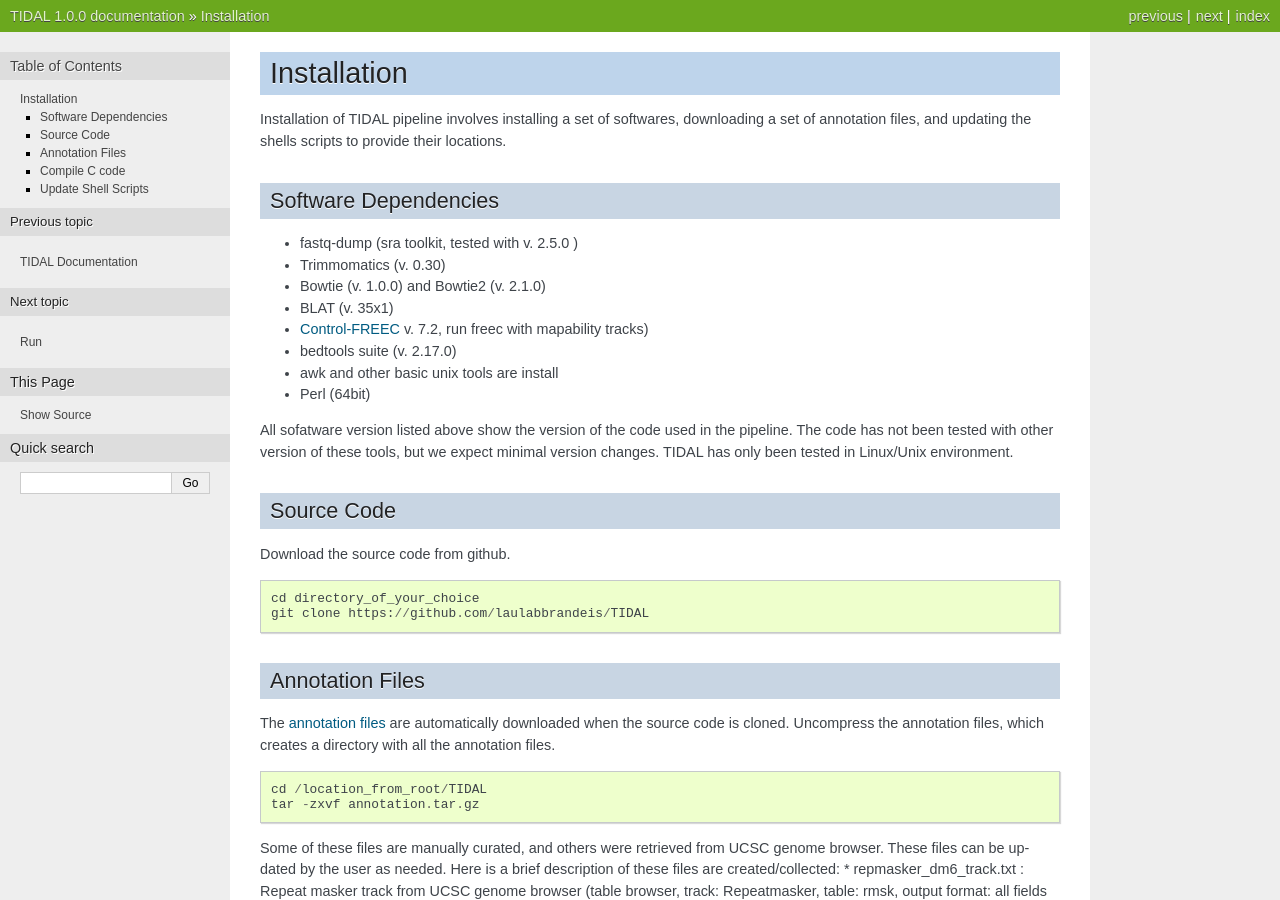
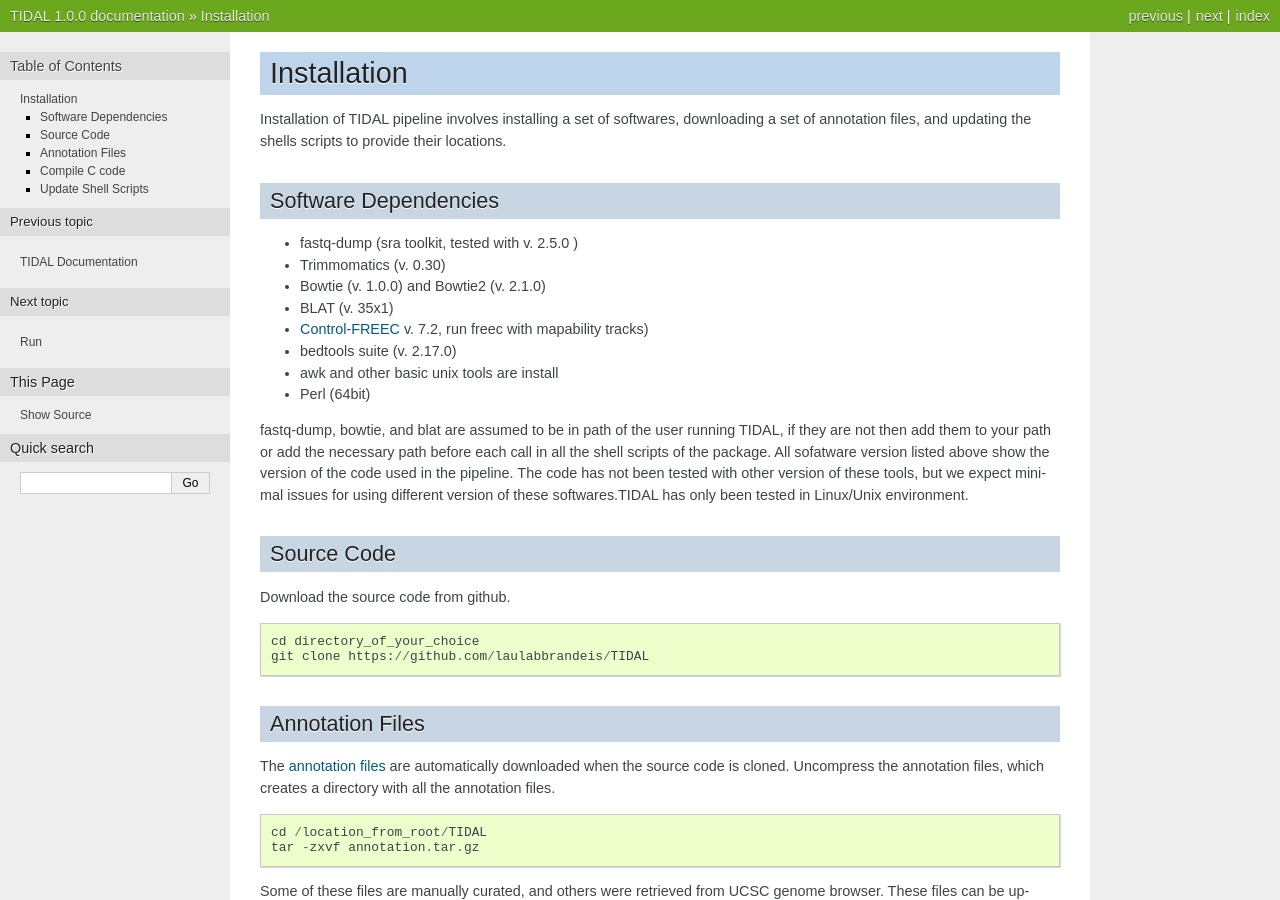
Before and after one commit to laulabbrandeis/TIDAL, a Sphinx documentation site: the page built from docs/source/installation.rst, in a window 1280 px wide and 900 px high. Built offline with Sphinx 7.4.7, drawn with Linux system fonts in a browser that asks for light colours.

Commit message:
adding more detailed instructions

```diff
--- a/docs/source/installation.rst
+++ b/docs/source/installation.rst
@@ -15,7 +15,7 @@
 - awk and other basic unix tools are install
 - Perl (64bit)
 
-All sofatware version listed above show the version of the code used in the pipeline. The code has not been tested with other version of these tools, but we expect minimal version changes. TIDAL has only been tested in Linux/Unix environment.
+fastq-dump, bowtie, and blat are assumed to be in path of the user running TIDAL, if they are not then add them to your path or add the necessary path before each call in all the shell scripts of the package. All sofatware version listed above show the version of the code used in the pipeline. The code has not been tested with other version of these tools, but we expect minimal issues for using different version of these softwares.TIDAL has only been tested in Linux/Unix environment.
 
 Source Code
 -----------
```
